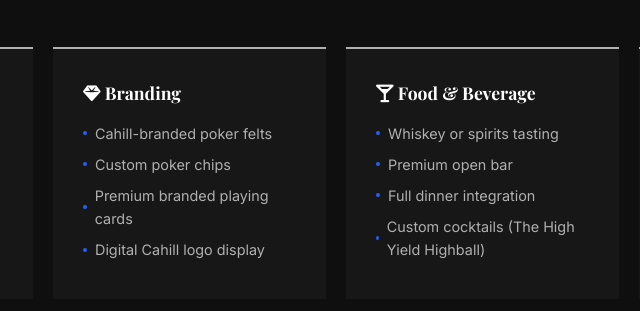
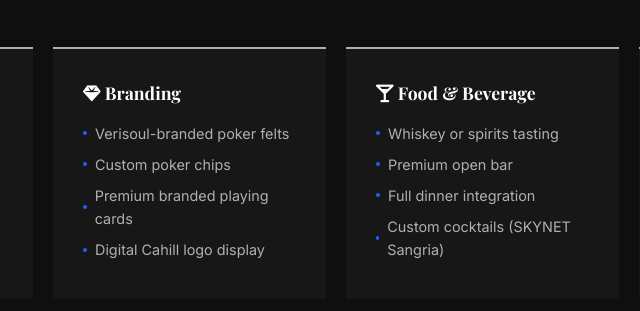
Before and after one commit to LVPT-Proposal/Verisoul, a plain HTML site: page index.html in a window 1280 px wide. Shown: the part 6240-6551 px from the top of the page, 304-944 px from the left. Drawn offline with nearby package versions, Linux system fonts and the light colour scheme; a web font is replaced by a local one.

```diff
--- a/index.html
+++ b/index.html
@@ -747,7 +747,7 @@
             <div class="enhance-card">
                 <h4 class="gold-text"><i class="fa-solid fa-gem"></i> Branding</h4>
                 <ul>
-                    <li>Cahill-branded poker felts</li>
+                    <li>Verisoul-branded poker felts</li>
                     <li>Custom poker chips</li>
                     <li>Premium branded playing cards</li>
                     <li>Digital Cahill logo display</li>
@@ -760,7 +760,7 @@
                     <li>Whiskey or spirits tasting</li>
                     <li>Premium open bar</li>
                     <li>Full dinner integration</li>
-                    <li>Custom cocktails (The High Yield Highball)</li>
+                    <li>Custom cocktails (SKYNET Sangria)</li>
                 </ul>
             </div>
 
@@ -852,4 +852,5 @@
         });
     </script>
 </body>
+
 </html>
```
